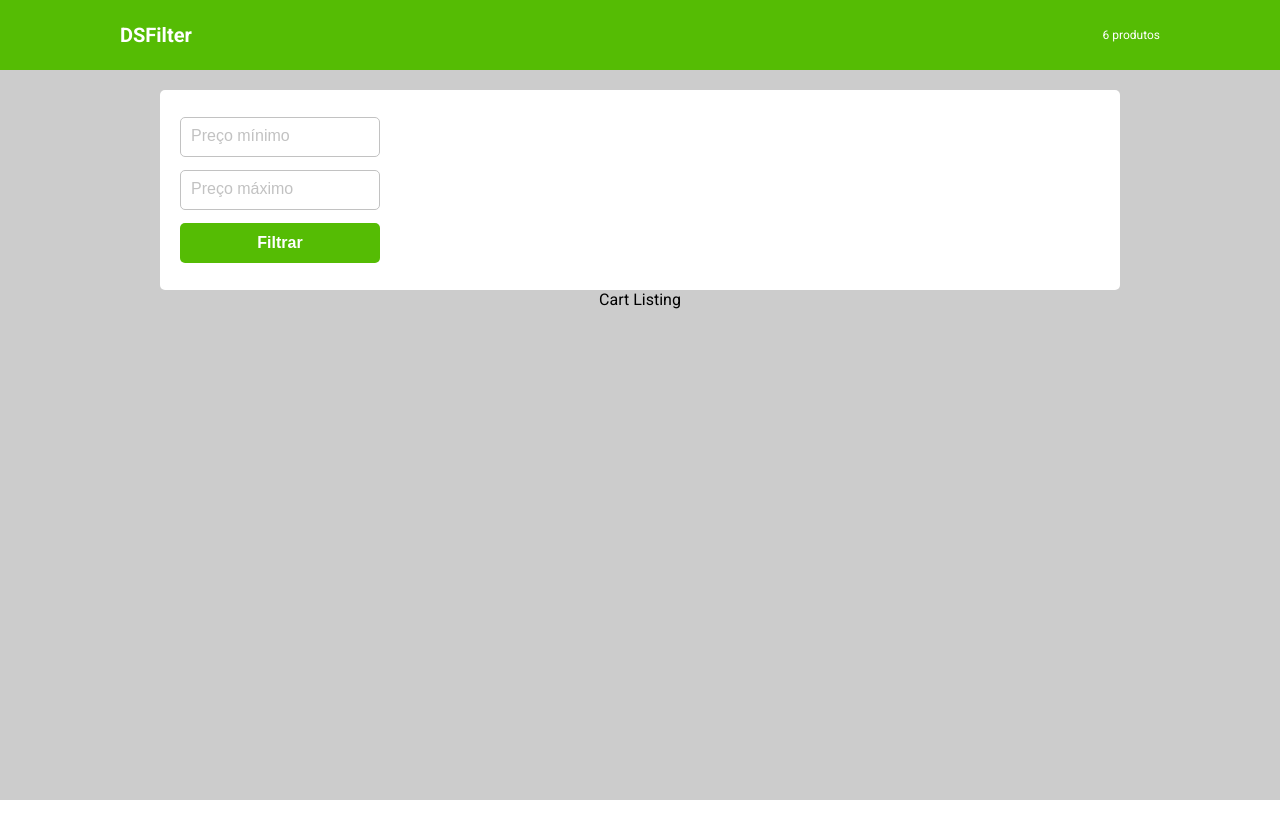
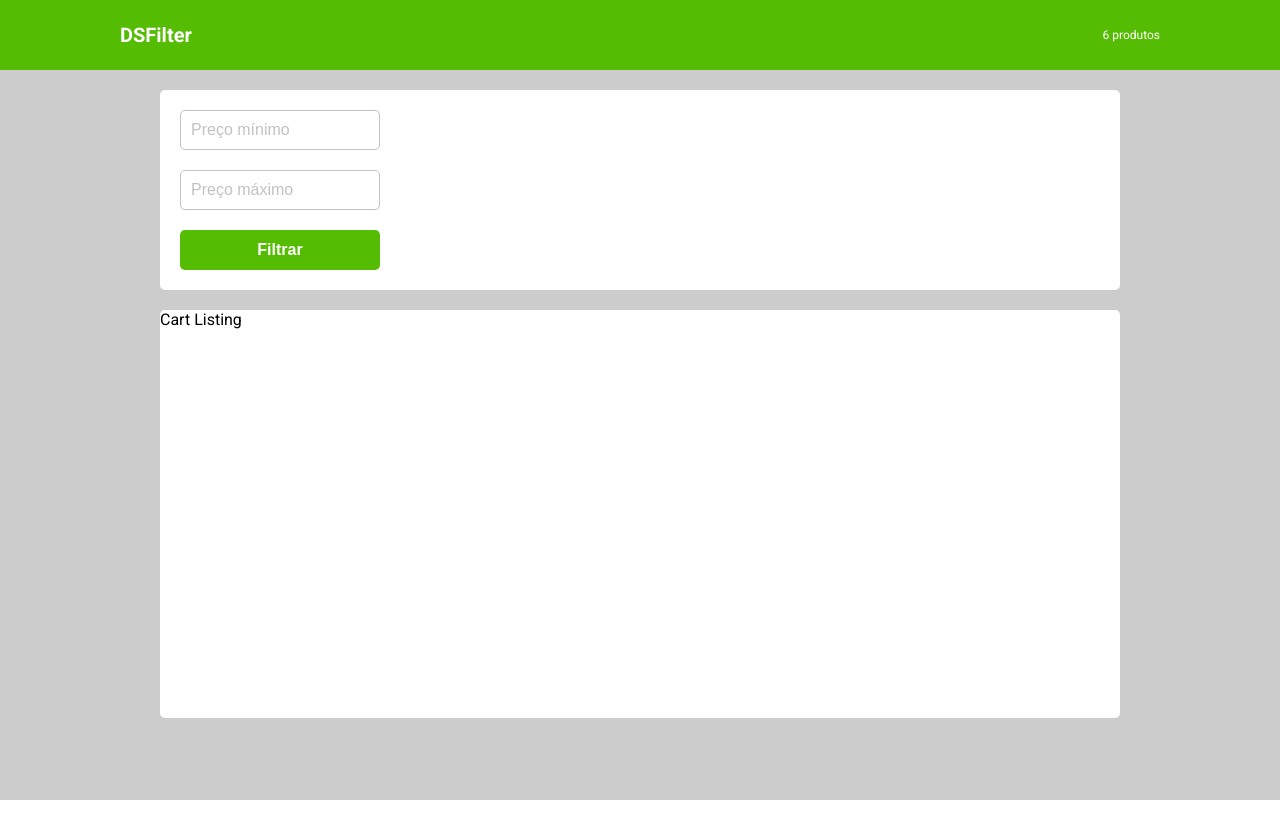
Before and after one commit to Achette/DSFilter, a React (Create React App) app: page / in a window 1280 px wide. Shown: the top 838 px of the page. Built offline with nearby package versions, Linux system fonts and the light colour scheme.

Commit message:
Cria componente Cart Listing

```diff
--- a/src/components/CartFilter/styles.css
+++ b/src/components/CartFilter/styles.css
@@ -5,7 +5,7 @@
   background-color: #fff;
   border-radius: 0.3125rem;
   margin-top: 1.25rem;
-  padding: 1.25rem;
+  padding: 0 1.25rem;
 }
 
 .card-filter-content {
@@ -13,7 +13,7 @@
   height: 100%;
   display: flex;
   flex-direction: column;
-  justify-content: space-around;
+  justify-content: space-evenly;
 }
 
 .card-filter-content input {
--- a/src/components/CartListing/index.tsx
+++ b/src/components/CartListing/index.tsx
@@ -1,9 +1,9 @@
-
+import './styles.css'
 
 export const CartListing = () => {
 
     return (
-        <div>
+        <div className="cart-listing-container">
             Cart Listing
         </div>
     )
--- /dev/null
+++ b/src/components/CartListing/styles.css
@@ -0,0 +1,8 @@
+.cart-listing-container {
+  max-width: 60rem;
+  width: 100%;
+  height: 25.5rem;
+  background-color: #fff;
+  border-radius: 0.3125rem;
+  margin-top: 1.25rem;
+}
```
